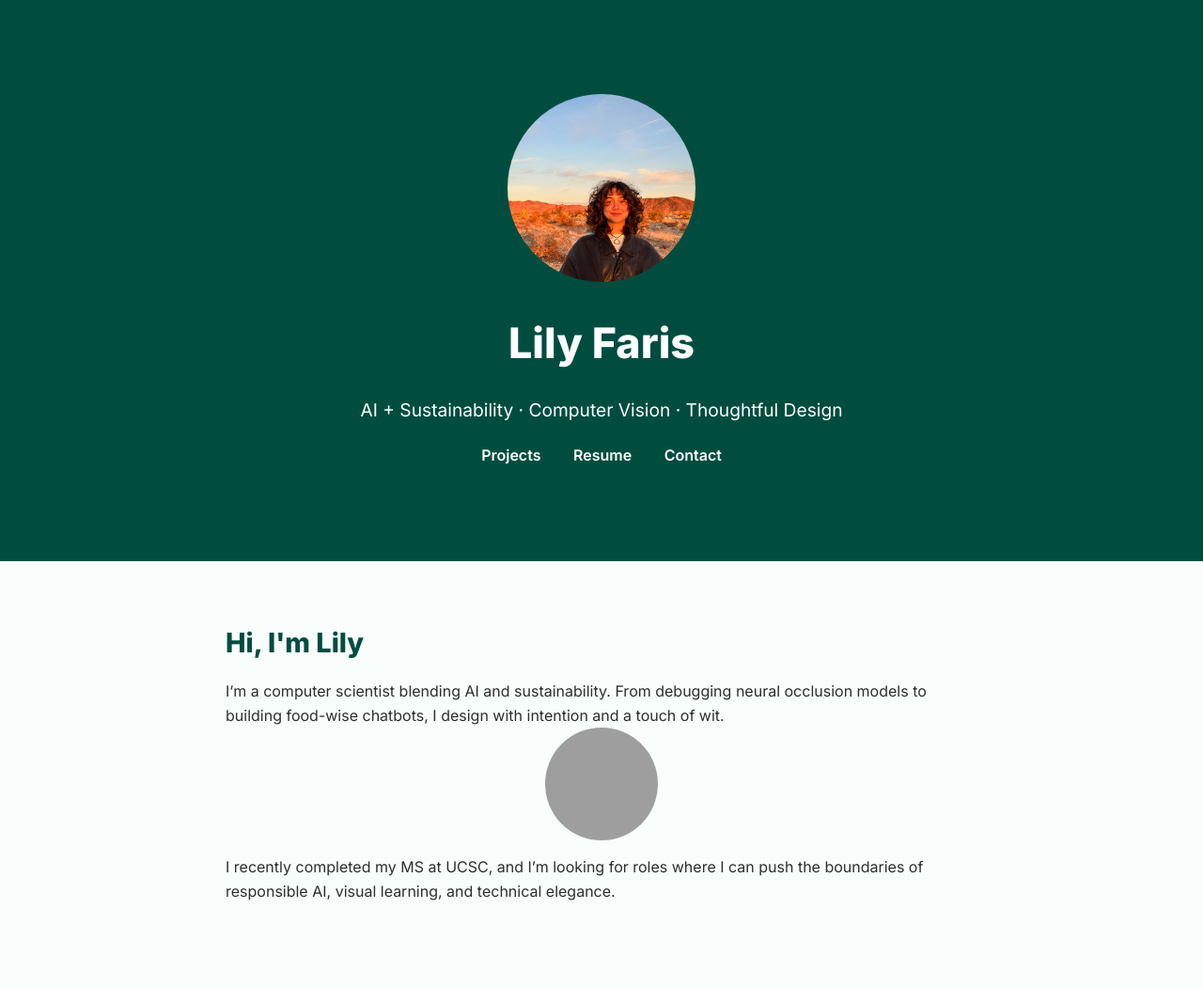
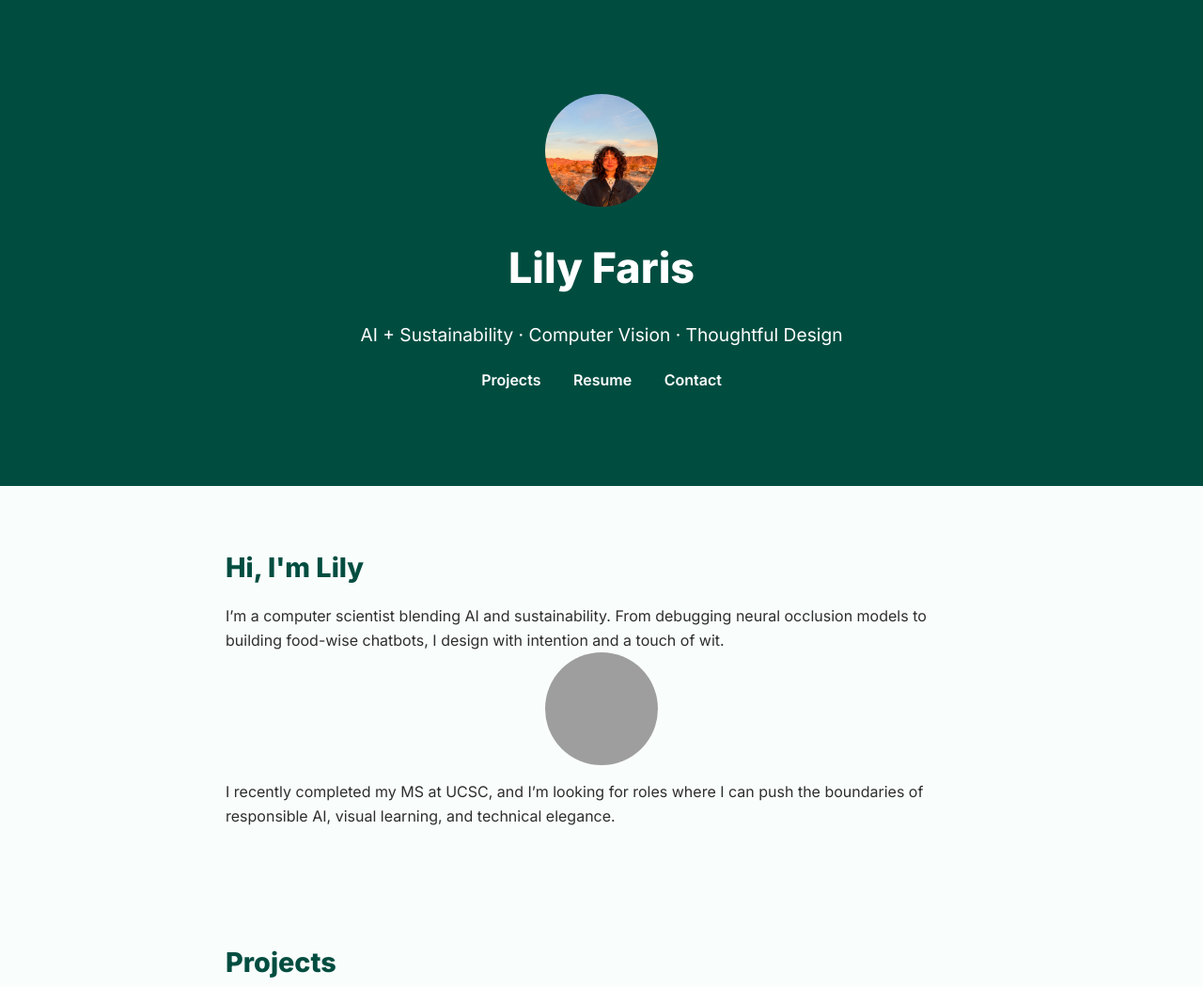
Before and after one commit to lfaris1234/lfaris1234.github.io, a plain HTML site: page index.html in a window 1280 px wide. Shown: the top 1050 px of the page at 94% size. Drawn offline with Linux system fonts and the light colour scheme; grey boxes are pictures that could not be loaded.

Commit message:
hover tec

```diff
--- a/style.css
+++ b/style.css
@@ -125,8 +125,8 @@ footer {
 }
 
 .profile-pic {
-  width: 200px;
-  height: 200px;
+  width: 120px;
+  height: 120px;
   border-radius: 50%;
   object-fit: cover;
   margin-bottom: 1rem;
@@ -134,6 +134,11 @@ footer {
   margin-left: auto;
   margin-right: auto;
 }
+
+.profile-pic:hover {
+  transform: scale(2px);
+}
+
 .intro-pic {
   width: 120px;
   height: 120px;
```
